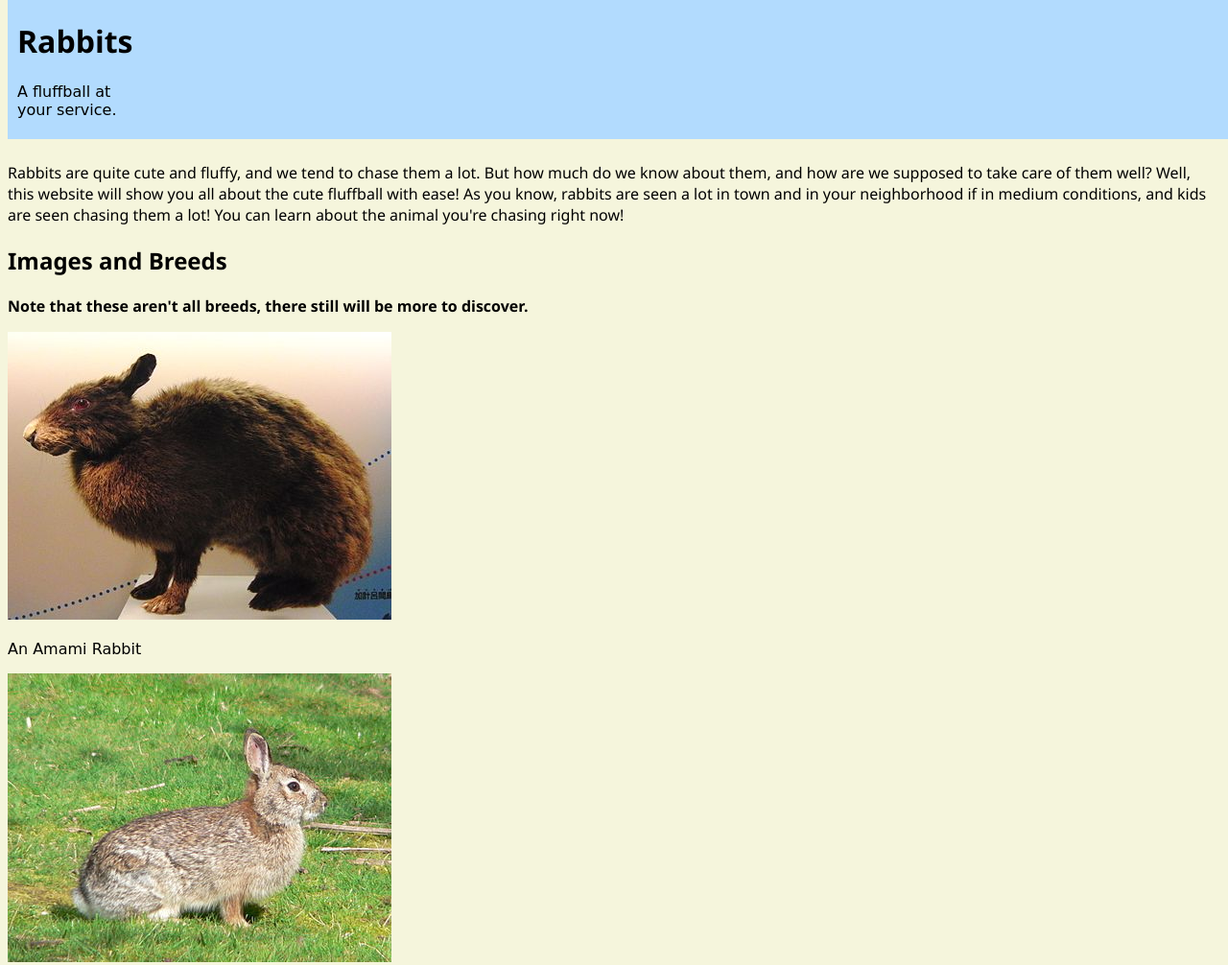
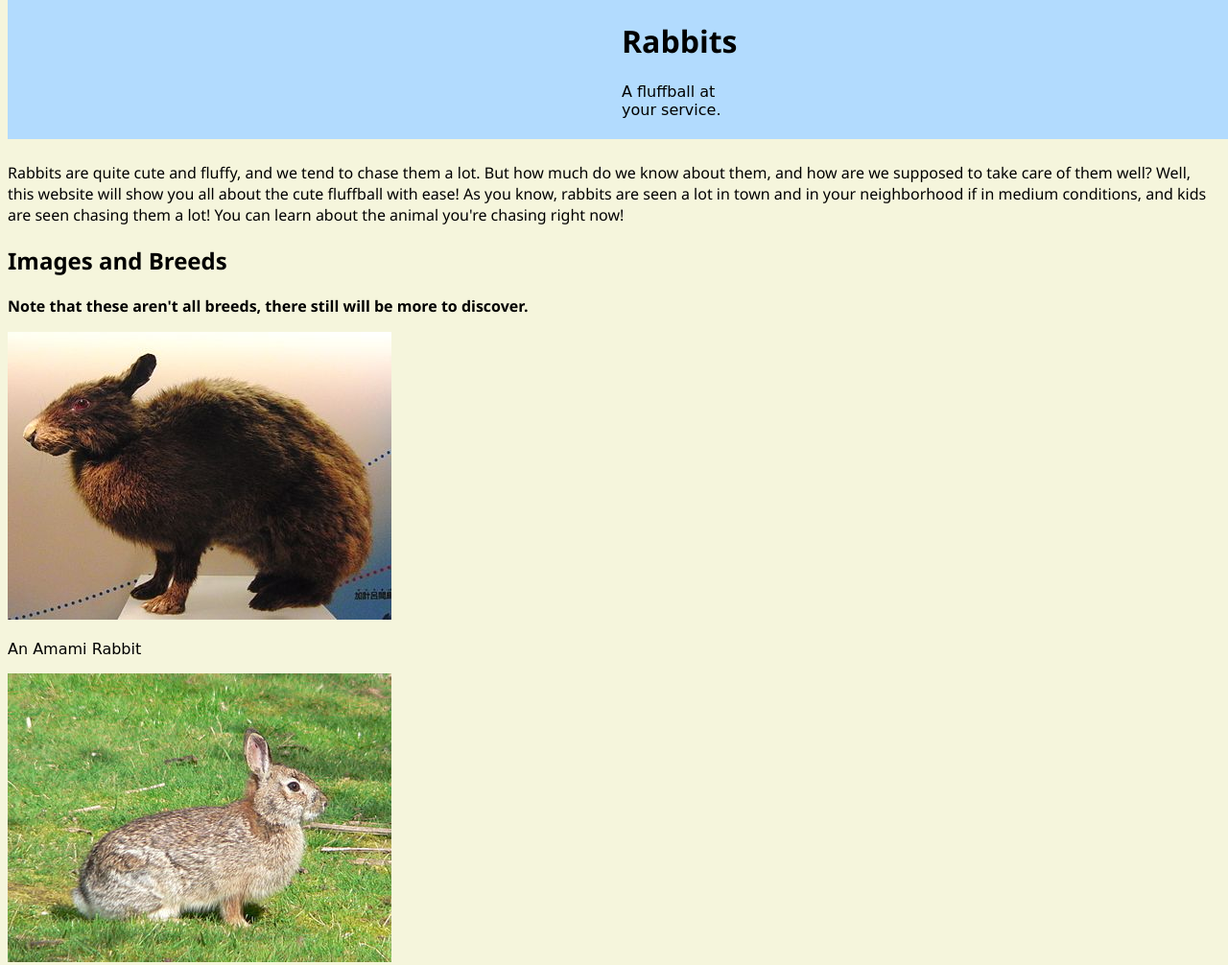
Before and after one commit to kate115/Rabbits2, a plain HTML site: page index.html in a window 1280 px wide. Shown: the top 1006 px of the page at 96% size. Drawn offline with Linux system fonts and the light colour scheme.

Commit message:
nothing done just code

```diff
--- a/index.html
+++ b/index.html
@@ -35,6 +35,7 @@
             <h2>Images and Breeds</h2>
             <p><strong>Note that these aren't all breeds, there still will be more to discover.</strong></p>
 
+            <div id="imagesofrabbits">
                 <img src="images/Amami Rabbit.jpg" alt="An Amami Rabbit">
                 <p class="subtitle">An Amami Rabbit</p>
                 <img src="images/Brush Rabbit.jpg" alt="A Brush Rabbit">
@@ -56,6 +57,8 @@
                 <img src="images/Volcano Rabbit.jpg" alt="A Volcano Rabbit">
                 <p class="subtitle">A Volcano Rabbit</p>
 
+            </div>
+
         </article>
 
         <footer>
--- a/style.css
+++ b/style.css
@@ -12,8 +12,9 @@ header {
     background-color: rgb(178, 219, 254);
     position: fixed;
     top: 0cm;
-    padding-left: 10px;
+    padding-left: 50%;
     padding-right: 100%;
+    border-left: 50%;
 }
 
 footer {
```
Lines whose indentation alone changed are shown as unchanged.
